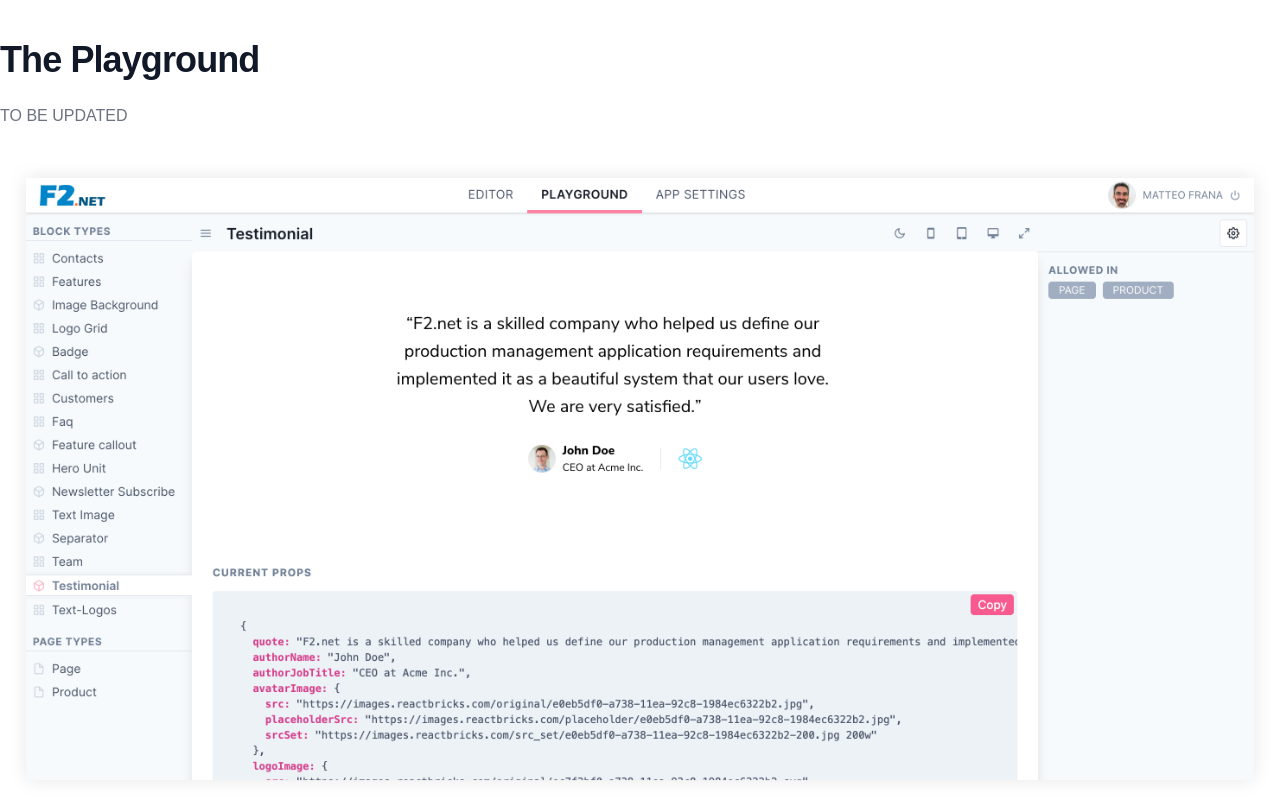
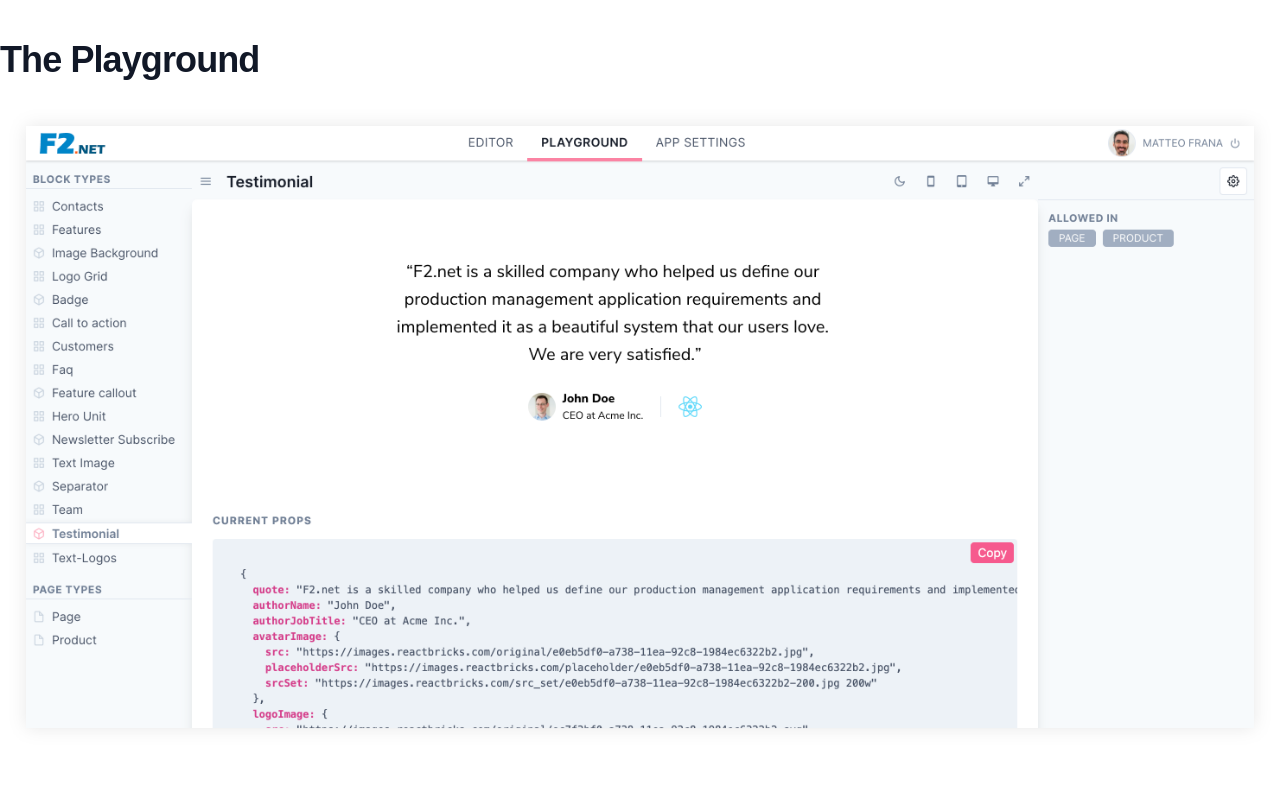
Before and after one commit to ReactBricks/react-bricks-docs, a Next.js app: page /docs/admin-dashboard/playground in a window 1280 px wide. Shown: the top 798 px of the page. Built offline with nearby package versions, Linux system fonts and the light colour scheme.

Commit message:
Removed "to be updated" from Playground

```diff
--- a/pages/docs/admin-dashboard/playground.mdx
+++ b/pages/docs/admin-dashboard/playground.mdx
@@ -4,7 +4,6 @@
 ---
 
 # The Playground
-TO BE UPDATED
 
 ![Admin Playground](/images/admin_playground.png)
 
```
